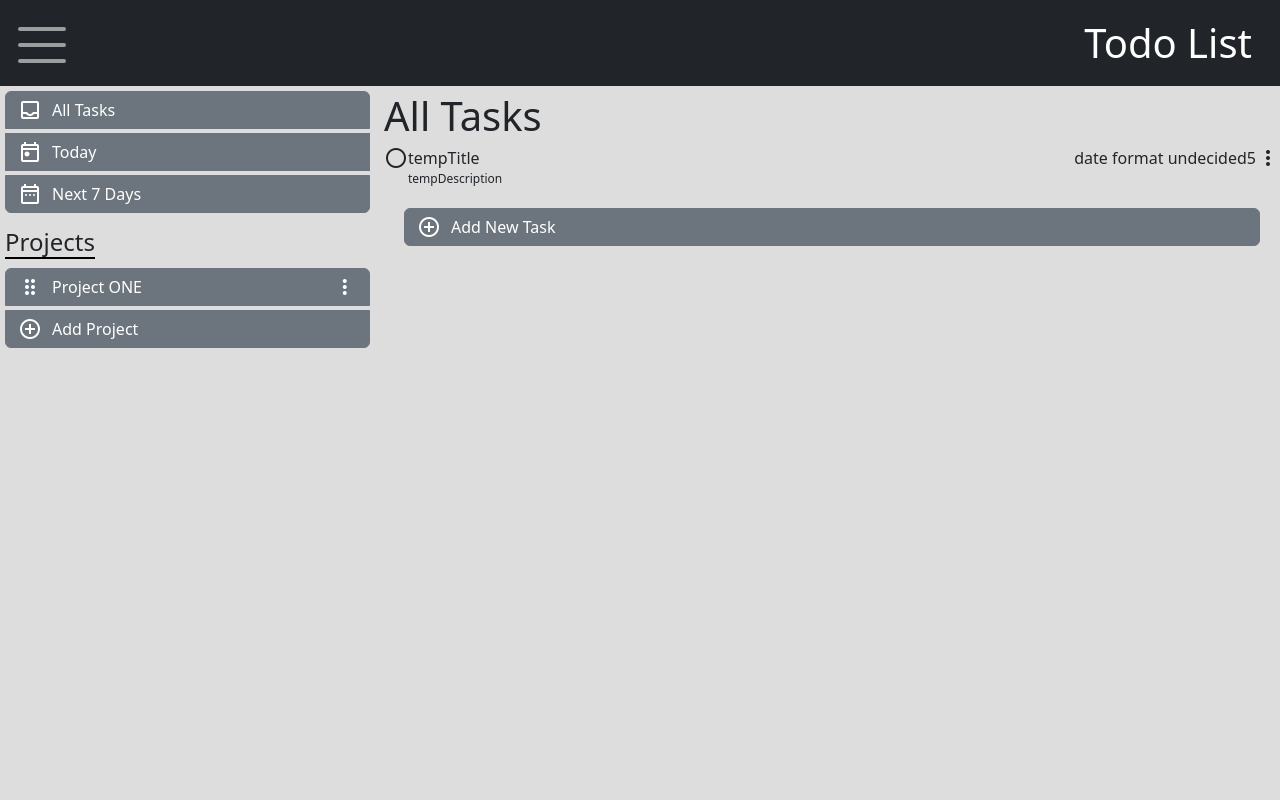
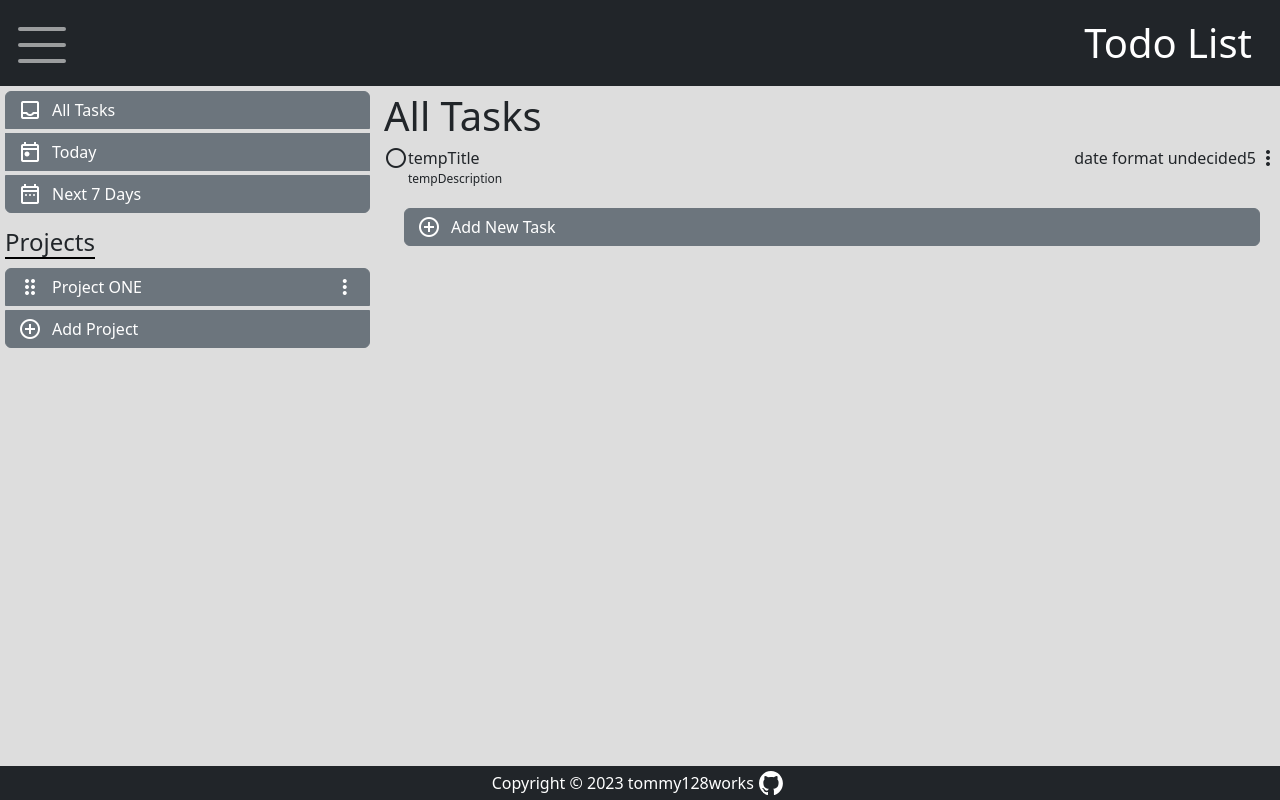
Before and after one commit to tommy128works/Todo-List, a website built with webpack: page src/index.html in a window 1280 px wide. Built offline with nearby package versions, Linux system fonts and the light colour scheme.

Commit message:
feat: style footer and add github link
Styled footer and added github link.

```diff
--- /dev/null
+++ b/src/js/footer.js
@@ -0,0 +1,32 @@
+import githubLogo from "./images/github-mark-white.svg";
+
+const footer = () => {
+  let footer = document.createElement("footer");
+  footer.classList.add("bg-dark");
+  // footer.setAttribute("data-bs-theme", "dark");
+
+  // credit to icons
+
+
+
+
+  // copyright = Copyright (c) 2023 tommy128works
+  let span = document.createElement("span");
+  span.textContent = "Copyright © 2023 tommy128works";
+  footer.appendChild(span);
+
+  // github icon
+  let anchor = document.createElement("a");
+  anchor.setAttribute("target", "_blank");
+  anchor.setAttribute("href", "https://github.com/tommy128works/Todo-List");
+  let img = new Image();
+  img.src = githubLogo;
+  img.classList.add("footer-icon");
+
+  anchor.appendChild(img);
+  footer.appendChild(anchor);
+
+  return footer;
+};
+
+export default footer;
--- a/src/js/index.js
+++ b/src/js/index.js
@@ -12,21 +12,23 @@ import { header, addToggleSidebarEventHandler } from "./header";
 import navigationToDos from "./navigationToDos";
 import navigationProjects from "./navigationProjects";
 import contentSection from "./contentSection";
+import footer from "./footer";
 
 document.body.appendChild(header());
 let mainContainer = document.createElement("div");
+mainContainer.classList.add("main-container");
 let sideBarContainer = document.createElement("div");
 sideBarContainer.classList.add("sidebar-section");
 sideBarContainer.setAttribute("id", "sidebar");
 sideBarContainer.appendChild(navigationToDos());
 sideBarContainer.appendChild(navigationProjects());
 
-mainContainer.classList.add("main-container");
 mainContainer.appendChild(sideBarContainer);
 mainContainer.appendChild(contentSection());
 document.body.appendChild(mainContainer);
+addToggleSidebarEventHandler();
 
-addToggleSidebarEventHandler();
+document.body.appendChild(footer());
 
 // create eventHandlers to load different filters
 // create module for each page
--- a/src/scss/styles.scss
+++ b/src/scss/styles.scss
@@ -4,6 +4,23 @@
 body {
   margin: 0;
   background-color: #dddddd;
+  display: flex;
+  min-height: 100vh;
+  flex-direction: column;
+}
+
+footer {
+  color: white;
+  display: flex;
+  justify-content: center;
+  align-items: center;
+}
+
+.footer-icon {
+  height: 1.5rem;
+  width: auto;
+  color: white;
+  margin: 5px;
 }
 
 .large-font {
@@ -36,6 +53,7 @@ body {
 
 .main-container {
   display: flex;
+  flex: 1;
 }
 
 .sidebar-section {
```
Also changed, not shown: src/index.html (+1 -0 lines), README.md, src/js/images/github-mark-white.svg (added).
